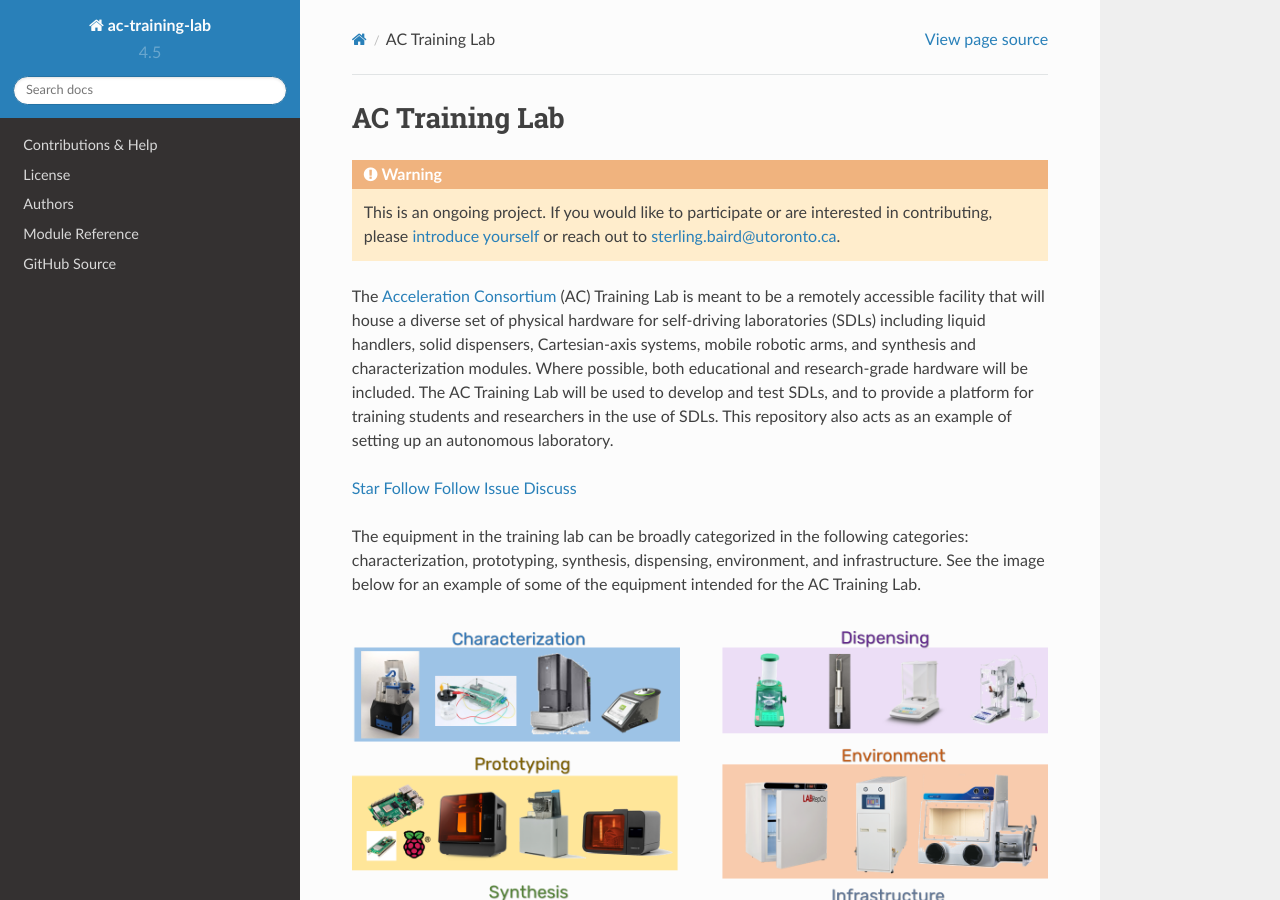
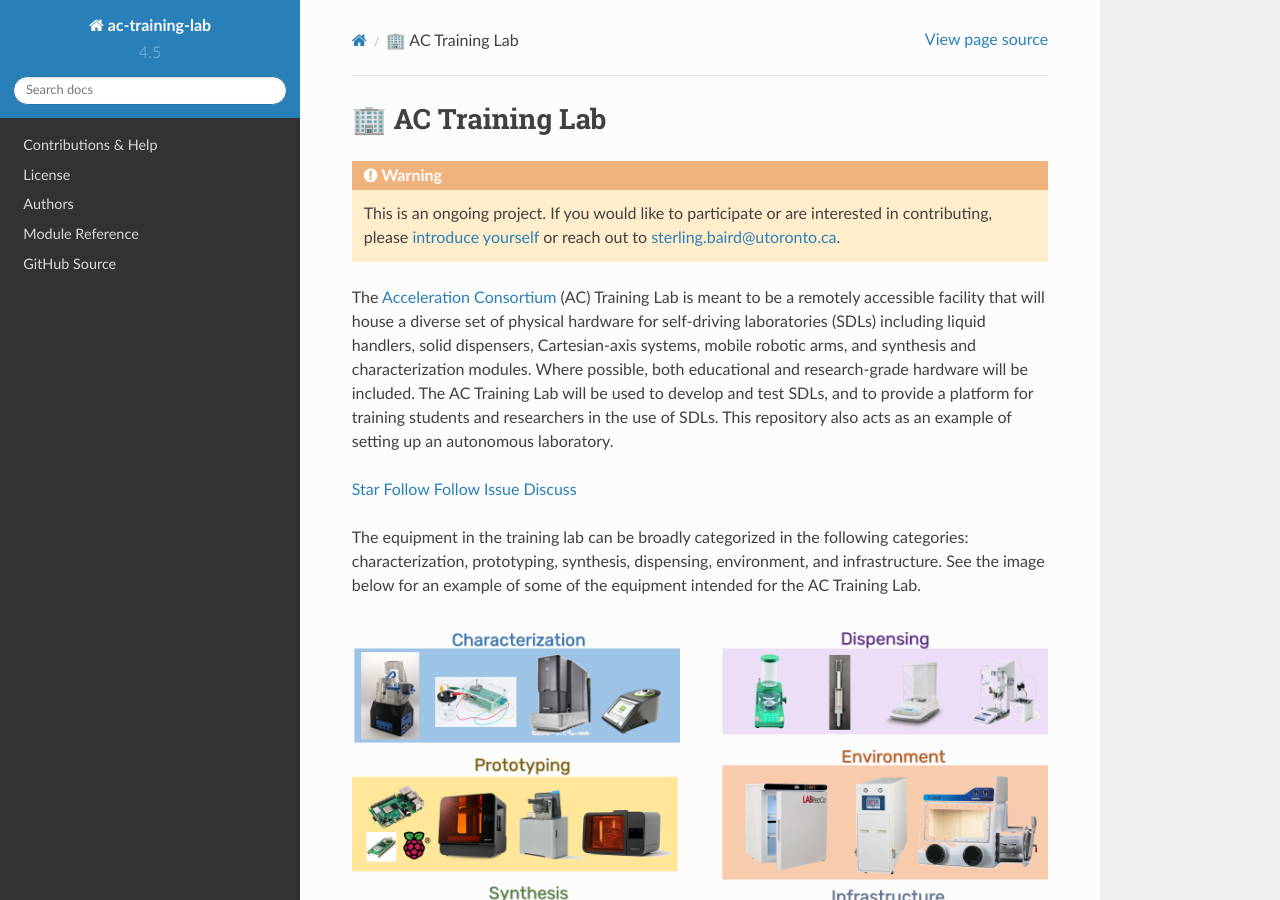
Before and after one commit to AccelerationConsortium/ac-dev-lab, a Sphinx documentation site: the page built from docs/index.md, in a window 1280 px wide and 900 px high. Built offline with Sphinx 7.4.7 and the Read the Docs theme 2.0.0, drawn with Linux system fonts in a browser that asks for light colours.

Commit message:
add building emoji

````diff
--- a/docs/index.md
+++ b/docs/index.md
@@ -1,4 +1,4 @@
-# AC Training Lab
+# 🏢 AC Training Lab
 
 ```{warning}
 This is an ongoing project. If you would like to participate or are interested in contributing, please [introduce yourself](https://github.com/AccelerationConsortium/ac-training-lab/discussions/2) or reach out to sterling.baird@utoronto.ca.
````
